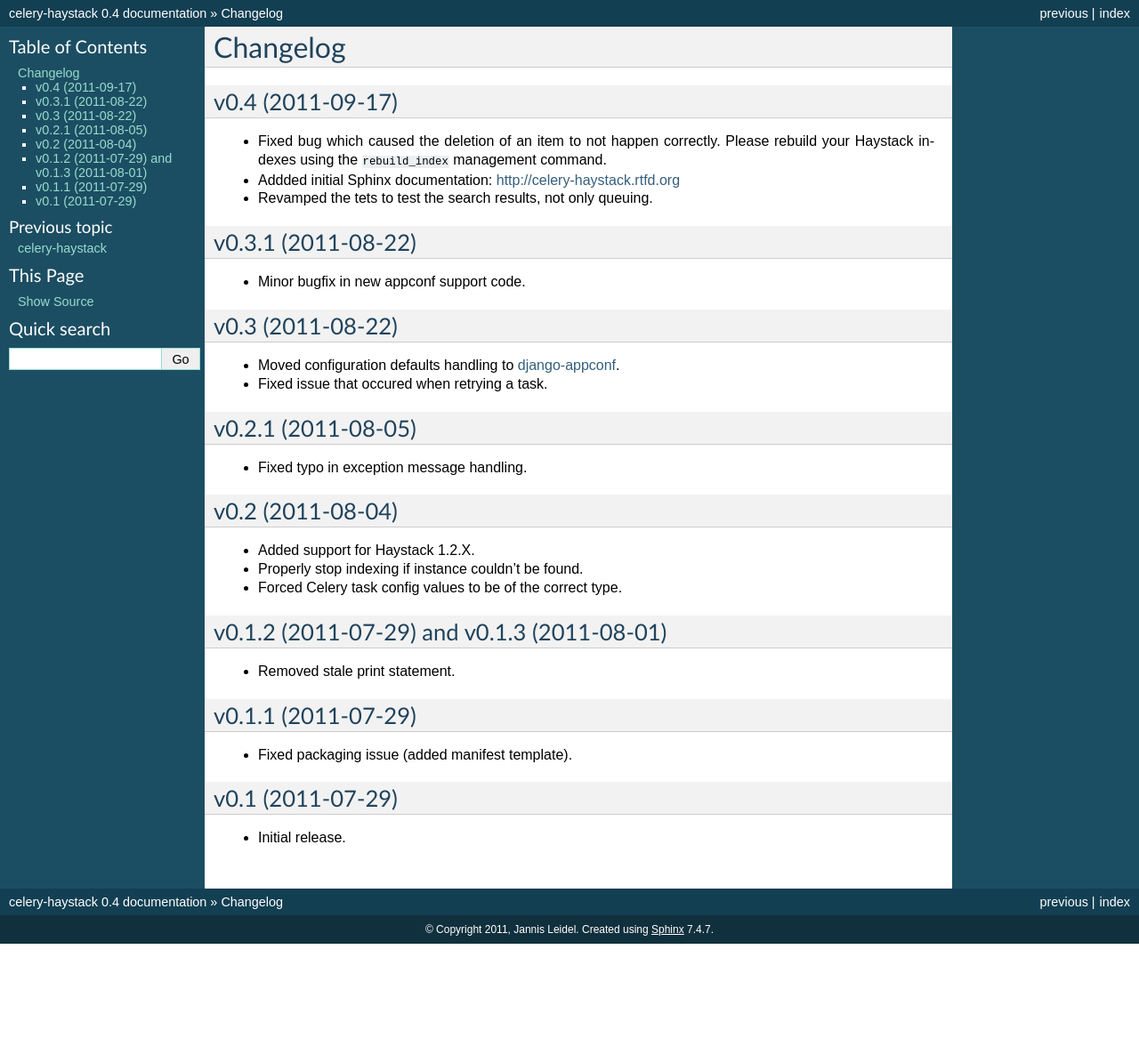
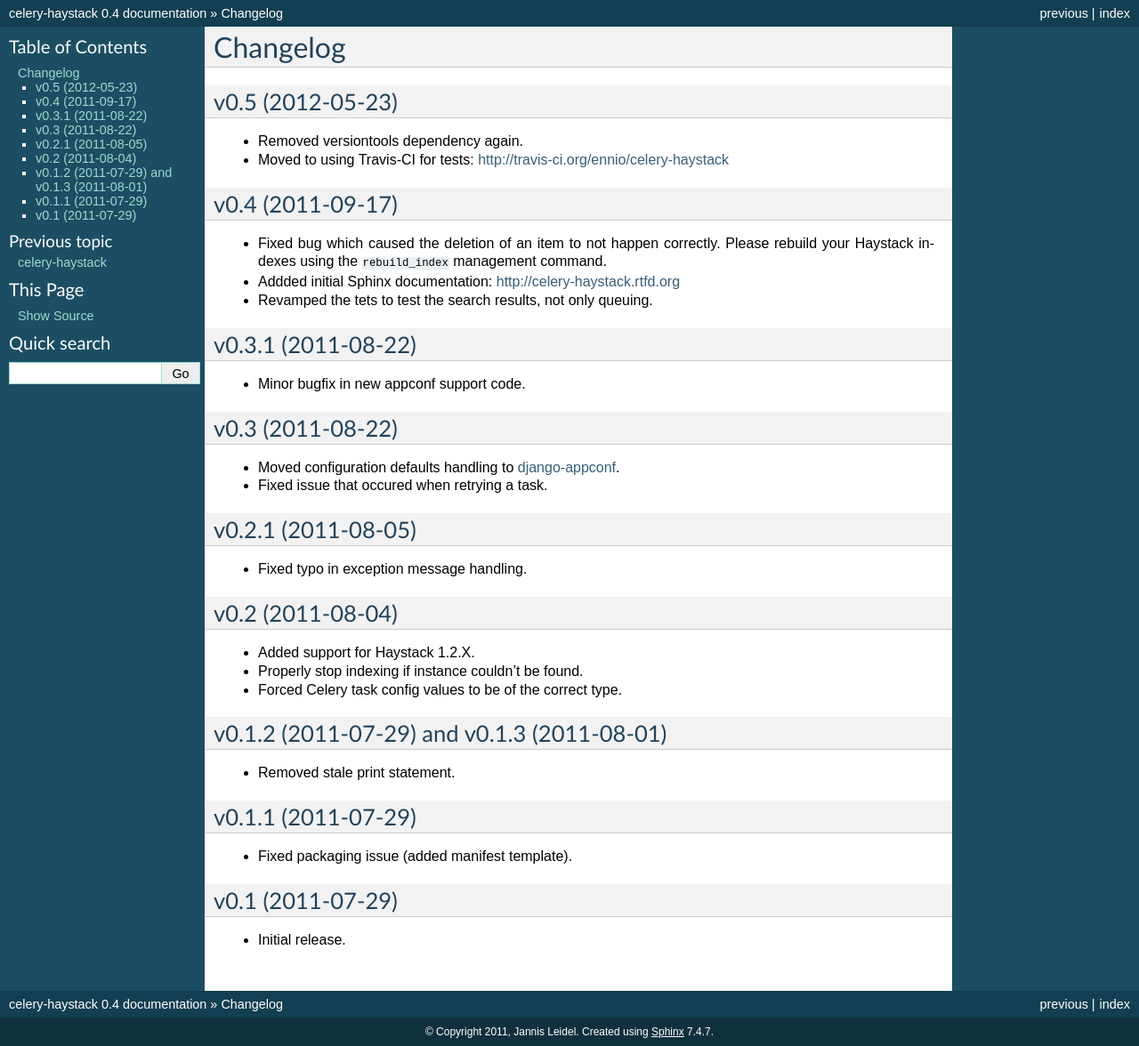
Before and after one commit to django-haystack/celery-haystack, a Sphinx documentation site: the page built from docs/changelog.rst, in a window 1280 px wide. Shown: the whole page at 89% size. Built offline with Sphinx 7.4.7, drawn with Linux system fonts in a browser that asks for light colours; before the commit the page ends 1061 px from its top, so only the background shows below that.

Commit message:
Updated changelog.

```diff
--- a/docs/changelog.rst
+++ b/docs/changelog.rst
@@ -1,5 +1,12 @@
 Changelog
 =========
+
+v0.5 (2012-05-23)
+-----------------
+
+* Removed versiontools dependency again.
+
+* Moved to using Travis-CI for tests: http://travis-ci.org/ennio/celery-haystack
 
 v0.4 (2011-09-17)
 -----------------
```
